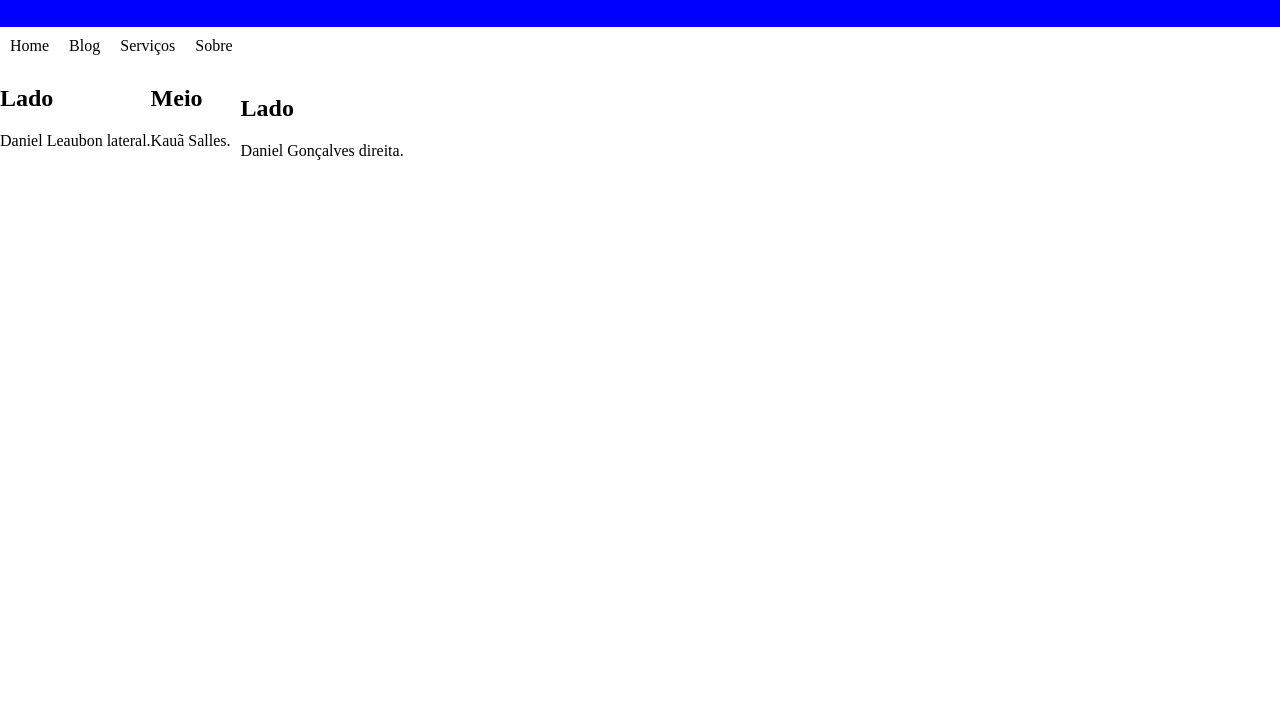
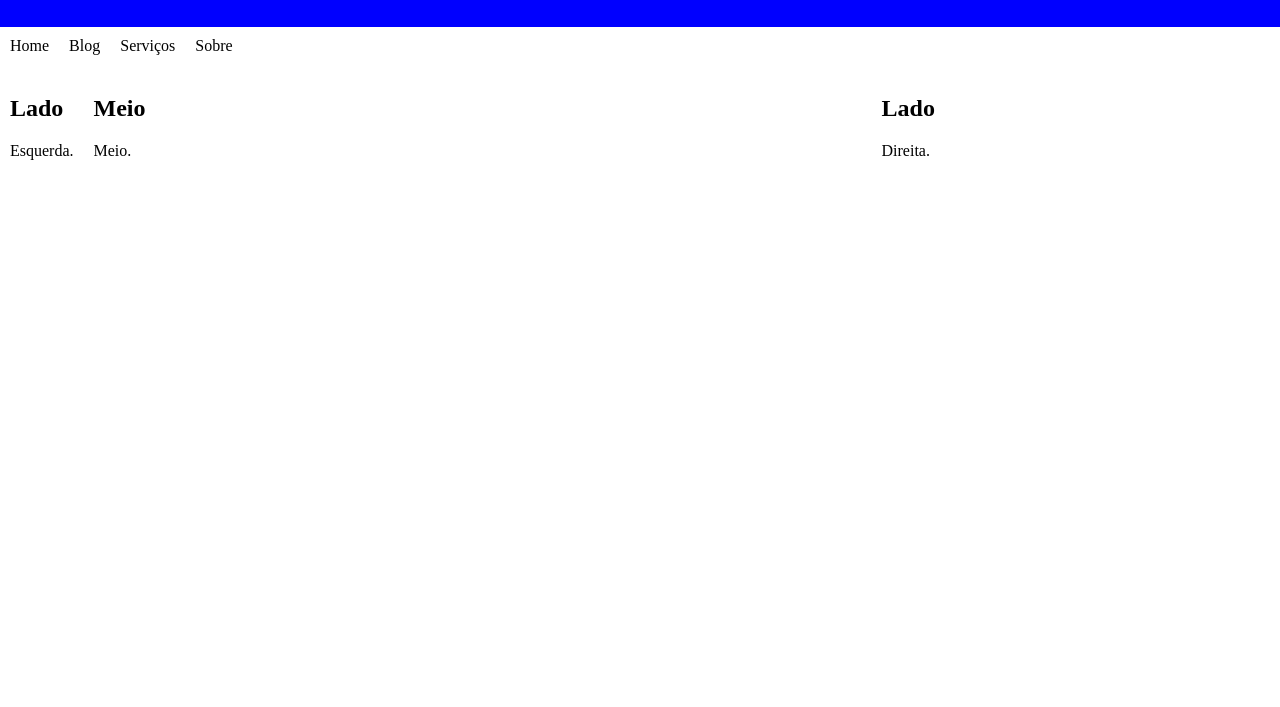
Before and after one commit to DiegoMaiaa/PW1, a plain HTML site: page index.html in a window 1280 px wide. Shown: the part 93-800 px from the top of the page. Drawn offline with Linux system fonts and the light colour scheme.

Commit message:
Update index.html

```diff
--- a/index.html
+++ b/index.html
@@ -31,9 +31,12 @@
 		.col-lateral{
 			float: left;
             padding: 10px;
+            width: 20%;
 		}
 		.col-centro{
 			float: left;
+            padding: 10px;
+            width: 60%;
 		}
         .conteudo{
             clear: both;
@@ -41,6 +44,7 @@
         }
 		.colunalateral{
 			float: left;
+            padding: 10px;
 
 		}
         body{
@@ -62,15 +66,15 @@
 		<div class="conteudo">
 			<div class="colunalateral">
 				<h2>Lado</h2>
-				<p>Daniel Leaubon lateral.</p>
+				<p>Esquerda.</p>
 			</div>
 			<div class="col-centro">
 				<h2>Meio</h2>
-				<p>Kauã Salles.</p>
+				<p>Meio.</p>
 			</div>
 			<div class="col-lateral">
 				<h2>Lado</h2>
-				<p>Daniel Gonçalves direita.</p>
+				<p>Direita.</p>
 
 			</div>
 	</div>
```
